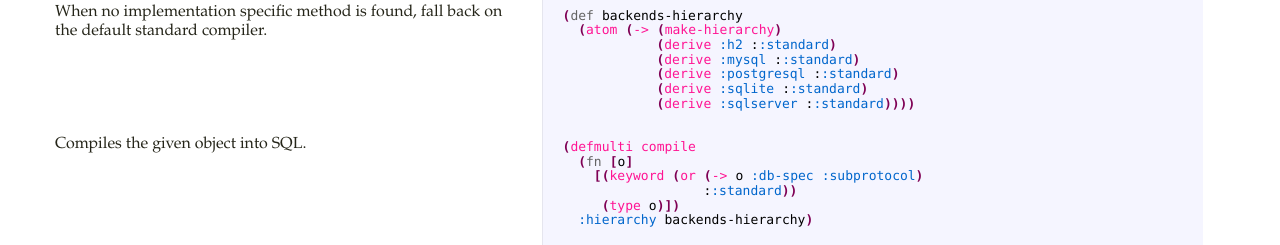
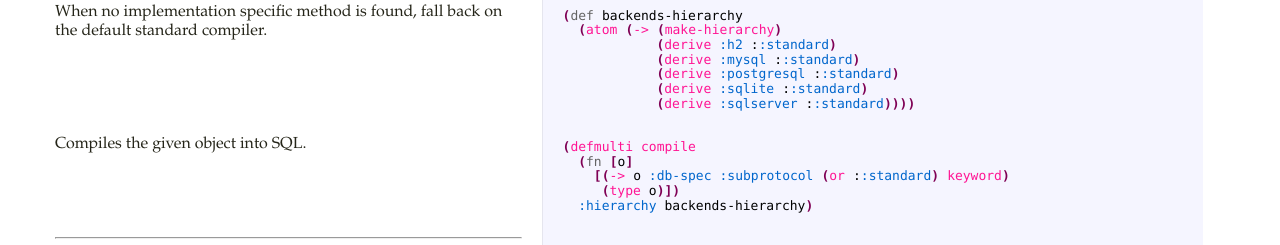
Before and after one commit to budu/lobos, a plain HTML site: page doc/uberdoc.backend.html in a window 1280 px wide. Shown: the part 883-1128 px from the top of the page. Drawn offline with Linux system fonts and the light colour scheme.

Commit message:
Updated uberdoc files.

```diff
--- a/doc/uberdoc.backend.html
+++ b/doc/uberdoc.backend.html
@@ -2550,8 +2550,7 @@ default standard compiler.</p>
             (derive :sqlserver ::standard))))</pre></tr><tr><td class="docs"><p>Compiles the given object into SQL.</p>
 </td><td class="codes" /><pre class="brush: clojure">(defmulti compile
   (fn [o]
-    [(keyword (or (-> o :db-spec :subprotocol)
-                  ::standard))
+    [(-> o :db-spec :subprotocol (or ::standard) keyword)
      (type o)])
   :hierarchy backends-hierarchy)</pre></tr><tr><td class="docs"><hr />
 </td><td class="codes" /></tr><tr><td class="docs"><h2>Helpers</h2>
@@ -2603,8 +2602,7 @@ default standard compiler.</p>
 </td><td class="codes" /></tr><tr><td class="docs"><p>The default compiler is based on the SQL standard and does not prefer
 any particular implementation.</p>
 </td><td class="codes" /></tr><tr><td class="docs"><p>Compiling <code>Mode</code> instance returns nil by default.</p>
-</td><td class="codes" /><pre class="brush: clojure">(defmethod compile [::standard Mode] [_]
-  nil)</pre></tr><tr><td class="docs"><p>In the standard, identifiers are delimited by double quotes. When the
+</td><td class="codes" /><pre class="brush: clojure">(defmethod compile [::standard Mode] [_] nil)</pre></tr><tr><td class="docs"><p>In the standard, identifiers are delimited by double quotes. When the
 <code>level</code> property is set to <code>:schema</code>, qualifies the resulting
 identifier using the schema name found in the `db-spec property.</p>
 </td><td class="codes" /><pre class="brush: clojure">(defmethod compile [::standard Identifier]
```
